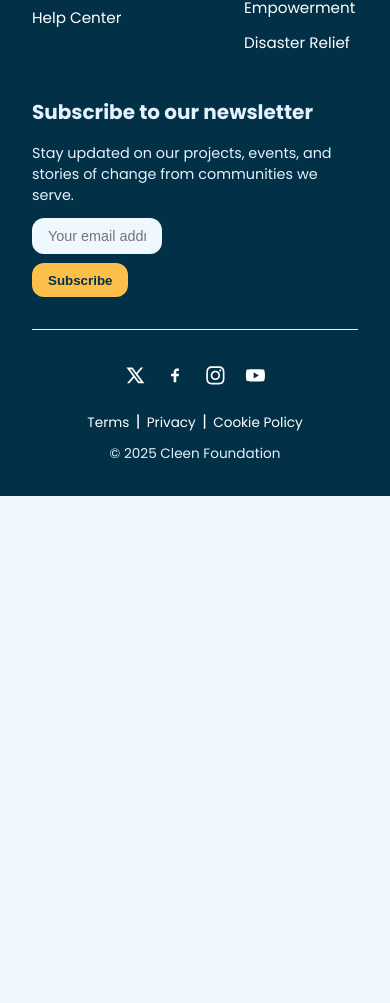
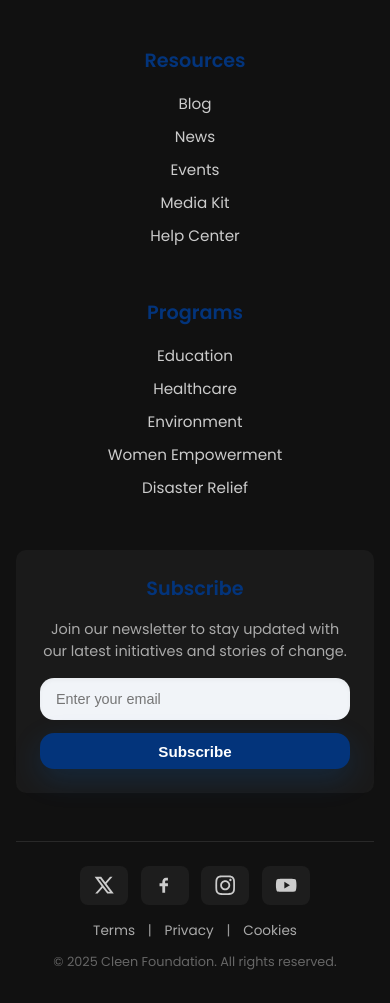
Before and after one commit to aryn-rjpt/cleen-foundation-ngo, a React (Vite) app in the folder frontend/: page /cleen-foundation-ngo/blog in a window 390 px wide. Shown: the part 5869-6872 px from the top of the page. Before the commit the page ends 6365 px from the top, so only its background shows below. Built offline with nearby package versions, Linux system fonts and the light colour scheme.

Commit message:
Improve footer layout with modern responsive design

```diff
--- a/frontend/src/Components/Footer.jsx
+++ b/frontend/src/Components/Footer.jsx
@@ -5,10 +5,13 @@ import { TiSocialFacebook, TiSocialYoutube } from "react-icons/ti";
 import { RiTwitterXLine } from "react-icons/ri";
 
 const Footer = () => {
+  const year = new Date().getFullYear();
+
   return (
     <footer className="footer">
+      {/* Top Grid */}
       <div className="footer-grid">
-        {/* About Section */}
+        {/* About */}
         <div className="footer-column">
           <h3>About Us</h3>
           <ul>
@@ -58,14 +61,16 @@ const Footer = () => {
 
         {/* Newsletter */}
         <div className="footer-column newsletter">
-          <h3>Subscribe to our newsletter</h3>
-          <p>
-            Stay updated on our projects, events, and stories of change from
-            communities we serve.
-          </p>
-          <form>
-            <input type="email" placeholder="Your email address" />
-            <button type="submit">Subscribe</button>
+          <h3>Subscribe</h3>
+          <p>Join our newsletter to stay updated with our latest initiatives and stories of change.</p>
+          <form className="newsletter-form">
+            <input
+              type="email"
+              placeholder="Enter your email"
+              aria-label="Email address for newsletter subscription"
+              required
+            />
+            <button type="submit" className="btn-primary">Subscribe</button>
           </form>
         </div>
       </div>
@@ -73,10 +78,18 @@ const Footer = () => {
       {/* Bottom Bar */}
       <div className="footer-bottom">
         <div className="footer-socials">
-          <a href="#"><RiTwitterXLine /></a>
-          <a href="#"><TiSocialFacebook /></a>
-          <a href="#"><FaInstagram /></a>
-          <a href="#"><TiSocialYoutube /></a>
+          <a href="#" aria-label="Twitter">
+            <RiTwitterXLine />
+          </a>
+          <a href="#" aria-label="Facebook">
+            <TiSocialFacebook />
+          </a>
+          <a href="#" aria-label="Instagram">
+            <FaInstagram />
+          </a>
+          <a href="#" aria-label="YouTube">
+            <TiSocialYoutube />
+          </a>
         </div>
 
         <div className="footer-links">
@@ -84,10 +97,12 @@ const Footer = () => {
           <span>|</span>
           <NavLink to="/privacy">Privacy</NavLink>
           <span>|</span>
-          <NavLink to="/cookies">Cookie Policy</NavLink>
+          <NavLink to="/cookies">Cookies</NavLink>
         </div>
 
-        <div className="footer-copy">© {new Date().getFullYear()} Cleen Foundation</div>
+        <div className="footer-copy">
+          © {year} Cleen Foundation. All rights reserved.
+        </div>
       </div>
     </footer>
   );
--- a/frontend/src/Components/Navbar.jsx
+++ b/frontend/src/Components/Navbar.jsx
@@ -1,29 +1,38 @@
-import React, { useEffect, useState } from 'react';
-import { NavLink } from 'react-router-dom';
+import React, { useEffect, useState, useRef } from 'react';
+import { NavLink, useLocation } from 'react-router-dom';
 
 import '../styles/Navbar.css';
 import Logo from '../assets/Logo.png';
 
 const Navbar = () => {
   const [showNavbar, setShowNavbar] = useState(true);
-  let prevY = window.scrollY;
+  const [isMobileMenuOpen, setIsMobileMenuOpen] = useState(false);
+  const prevY = useRef(window.scrollY);
+  const location = useLocation();
 
   useEffect(() => {
     const handleScroll = () => {
       const currentY = window.scrollY;
-
-      if (currentY < prevY) {
-        setShowNavbar(true); // Scrolling up
+      if (currentY < prevY.current) {
+        setShowNavbar(true);
       } else {
-        setShowNavbar(false); // Scrolling down
+        setShowNavbar(false);
       }
-
-      prevY = currentY;
+      prevY.current = currentY;
     };
 
     window.addEventListener('scroll', handleScroll);
     return () => window.removeEventListener('scroll', handleScroll);
   }, []);
+
+  useEffect(() => {
+    // Close mobile menu on route change for a clean experience
+    setIsMobileMenuOpen(false);
+  }, [location.pathname]);
+
+  const toggleMobileMenu = () => {
+    setIsMobileMenuOpen(prev => !prev);
+  };
 
   return (
     <header className={`navbar-header ${showNavbar ? 'show' : 'hide'}`}>
@@ -34,16 +43,40 @@ const Navbar = () => {
           </NavLink>
         </div>
 
-        <ul className="navbar-links">
-          <li><NavLink to="/cleen-foundation-ngo" end>Home</NavLink></li>
-          <li><NavLink to="/cleen-foundation-ngo/employee">Employee</NavLink></li>
-          <li className="cta"><NavLink to="/cleen-foundation-ngo/donation">+Donation</NavLink></li>
-          <li><NavLink to="/cleen-foundation-ngo/blog">Blog</NavLink></li>
-          <li><NavLink to="/cleen-foundation-ngo/about">About</NavLink></li>
-          <li><NavLink to="/cleen-foundation-ngo/contact">Contact</NavLink></li>
-          <li><NavLink to="/cleen-foundation-ngo/apply">Apply</NavLink></li>
-          <li><NavLink to="/cleen-foundation-ngo/admin">Admin</NavLink></li>
-          <li><NavLink to="/cleen-foundation-ngo/login">Login</NavLink></li>
+        {/* Hamburger Icon */}
+        <button
+          className={`navbar-toggle ${isMobileMenuOpen ? 'open' : ''}`}
+          onClick={toggleMobileMenu}
+          aria-label="Toggle navigation menu"
+          aria-expanded={isMobileMenuOpen}
+        >
+          <span className="hamburger"></span>
+        </button>
+
+        <ul className={`navbar-links ${isMobileMenuOpen ? 'active' : ''}`}>
+          {[
+            { path: '/', label: 'Home' },
+            { path: '/employee', label: 'Employee' },
+            { path: '/donation', label: '+Donation', cta: true },
+            { path: '/blog', label: 'Blog' },
+            { path: '/about', label: 'About' },
+            { path: '/contact', label: 'Contact' },
+            { path: '/apply', label: 'Apply' },
+            { path: '/admin', label: 'Admin' },
+            { path: '/login', label: 'Login' },
+          ].map((link, index) => (
+            <li key={index} className={link.cta ? 'cta' : ''}>
+              <NavLink
+                to={`/cleen-foundation-ngo${link.path}`}
+                end={link.path === '/'}
+                className={({ isActive }) =>
+                  `${isActive ? 'active' : ''} ${link.cta ? 'cta-link' : ''}`
+                }
+              >
+                {link.label}
+              </NavLink>
+            </li>
+          ))}
         </ul>
       </nav>
     </header>
--- a/frontend/src/styles/About.css
+++ b/frontend/src/styles/About.css
@@ -43,13 +43,13 @@
   backdrop-filter: blur(4px);
 }
 
-.about-nav a:hover {
+/* .about-nav a:hover {
   background-color: var(--secondary-color);
   color: #fff;
   border-color: var(--secondary-color);
   transform: translateY(-2px) scale(1.02);
   box-shadow: 0 8px 18px rgba(4, 102, 200, 0.2);
-}
+} */
 
 .about-nav a.active {
   background-color: var(--shivam-primary-color);
--- a/frontend/src/styles/Footer.css
+++ b/frontend/src/styles/Footer.css
@@ -1,22 +1,29 @@
 .footer {
-  background-color: var(--text-color);
-  color: var(--white);
-  font-family: var(--font-family);
-  padding: 4rem 2rem 2rem;
+  background: #111;
+  color: #f2f2f2;
+  font-family: var(--font-family, "Inter", sans-serif);
+  padding: 4rem 1.5rem 2rem;
 }
 
 .footer-grid {
-  display: grid;
-  grid-template-columns: repeat(auto-fit, minmax(180px, 1fr));
-  gap: 2rem;
-  max-width: 1300px;
+  display: flex;
+  flex-wrap: wrap;
+  justify-content: space-between;
+  gap: 3rem;
+  max-width: 1200px;
   margin: 0 auto;
 }
 
+.footer-column {
+  flex: 1 1 220px;
+  min-width: 220px;
+}
+
 .footer-column h3 {
-  font-size: 1.25rem;
+  font-size: 1.2rem;
+  color: var(--primary-color, #fe424d);
   margin-bottom: 1rem;
-  color: var(--highlight-color);
+  font-weight: 600;
 }
 
 .footer-column ul {
@@ -25,168 +32,151 @@
 }
 
 .footer-column ul li {
-  margin-bottom: 0.6rem;
+  margin-bottom: 0.5rem;
 }
 
 .footer-column ul li a {
-  color: var(--white);
+  color: #ccc;
+  font-size: 0.95rem;
   text-decoration: none;
-  font-size: 0.95rem;
   transition: color 0.3s ease;
 }
 
 .footer-column ul li a:hover {
-  color: var(--secondary-color);
+  color: var(--secondary-color, #f87c56);
 }
 
 .footer-column p {
-  color: var(--highlight-color);
+  color: #aaa;
   font-size: 0.9rem;
-  margin-bottom: 0.8rem;
+  line-height: 1.5;
 }
 
-.footer-column input[type="email"] {
-  padding: 0.6rem 1rem;
-  width: 100%;
-  border: none;
-  border-radius: var(--radius);
-  background-color: var(--background-color);
-  margin-bottom: 0.6rem;
-  font-size: 0.9rem;
-  color: var(--text-color);
+.newsletter {
+  background: #1a1a1a;
+  border-radius: 10px;
+  padding: 1.5rem;
 }
 
-.footer-column button {
-  padding: 0.6rem 1rem;
+.newsletter-form {
+  display: flex;
+  flex-wrap: wrap;
+  gap: 0.5rem;
+  margin-top: 1rem;
+}
+
+.newsletter-form input[type="email"] {
+  flex: 1 1 auto;
+  padding: 0.75rem 1rem;
   border: none;
-  border-radius: var(--radius);
-  background-color: var(--secondary-color);
-  color: var(--text-color);
+  border-radius: 6px;
+  font-size: 0.95rem;
+  color: #111;
+  background: #f2f2f2;
+}
+
+.newsletter-form input[type="email"]:focus {
+  outline: none;
+  background: #fff;
+  box-shadow: 0 0 0 2px var(--primary-color, #fe424d);
+}
+
+.newsletter-form button {
+  padding: 0.75rem 1.2rem;
+  background: var(--primary-color, #fe424d);
+  color: #fff;
+  border: none;
+  border-radius: 6px;
   font-weight: 600;
   cursor: pointer;
-  transition: background-color 0.3s ease;
+  transition: background 0.3s ease, transform 0.2s ease;
 }
 
-.footer-column button:hover {
-  background: linear-gradient(to right, var(--primary-color), var(--secondary-color));
-  color: #fff;
-  border: none;
+.newsletter-form button:hover {
+  background: var(--secondary-color, #f87c56);
   transform: translateY(-2px);
-  box-shadow: 0 6px 16px rgba(0, 0, 0, 0.08);
 }
 
 .footer-bottom {
+  max-width: 1200px;
+  margin: 3rem auto 0;
+  padding-top: 1.5rem;
+  border-top: 1px solid rgba(255, 255, 255, 0.1);
   text-align: center;
-  padding-top: 2rem;
-  border-top: 1px solid var(--highlight-color);
-  margin-top: 2rem;
 }
 
 .footer-socials {
+  display: flex;
+  justify-content: center;
+  flex-wrap: wrap;
+  gap: 0.8rem;
   margin-bottom: 1rem;
 }
 
 .footer-socials a {
-  font-size: 1.3rem;
-  color: var(--white);
-  margin: 0 0.6rem;
-  transition: color 0.3s ease, transform 0.3s ease;
+  color: #ccc;
+  font-size: 1.4rem;
+  background: rgba(255, 255, 255, 0.05);
+  padding: 0.5rem 0.8rem;
+  border-radius: 8px; /* rectangle with soft corners */
+  transition: background 0.3s ease, transform 0.2s ease, color 0.3s ease;
+  display: flex;
+  align-items: center;
+  justify-content: center;
 }
 
 .footer-socials a:hover {
-  color: var(--secondary-color);
-  transform: scale(1.2);
+  background: rgba(255, 255, 255, 0.1);
+  color: var(--secondary-color, #f87c56);
+  transform: translateY(-2px);
 }
 
 .footer-links {
-  margin-bottom: 0.6rem;
+  display: flex;
+  justify-content: center;
+  gap: 0.8rem;
+  flex-wrap: wrap;
+  font-size: 0.85rem;
+  color: #999;
+  margin-bottom: 0.8rem;
 }
 
 .footer-links a {
-  color: var(--white);
-  margin: 0 0.4rem;
+  color: #aaa;
   text-decoration: none;
-  font-size: 0.85rem;
+  transition: color 0.3s ease;
 }
 
 .footer-links a:hover {
-  color: var(--secondary-color);
+  color: var(--secondary-color, #f87c56);
 }
 
 .footer-copy {
-  font-size: 0.85rem;
-  color: var(--highlight-color);
+  font-size: 0.8rem;
+  color: #666;
 }
 
-
-@media screen and (max-width: 1000px) {
+/* Mobile Optimizations */
+@media (max-width: 768px) {
   .footer {
-    grid-template-columns: repeat(4, 1fr);
-    grid-template-rows: auto;
+    padding: 3rem 1rem 2rem;
   }
-
-  .newsletter {
-    grid-column: 1/span 4;
+  .footer-grid {
+    flex-direction: column;
+    gap: 2rem;
+    align-items: center; /* centers content horizontally */
+    text-align: center; /* centers text inside columns */
   }
-
-  .footer .newsletter input {
-    width: 40%;
-    display: block;
+  .footer-column {
+    width: 100%;
+    max-width: 400px;
   }
-
-  .footer .copyright {
-    grid-column: 1 / span 2;
-    justify-self: left;
-    margin: 2.5rem 0 0.5rem 0;
+  .newsletter-form {
+    flex-direction: column;
+    align-items: center;
   }
-
-  .footer .socials {
-    grid-column: 1 / span 2;
-    justify-self: left;
-    margin: 0.5rem 0
+  .newsletter-form input[type="email"],
+  .newsletter-form button {
+    width: 100%;
   }
-
-  .footer .links {
-    grid-column: 1 / span 2;
-    justify-self: left;
-    margin: 0.5rem 0
-  }
-
-
 }
-
-@media screen and (max-width: 650px) {
-  .footer {
-    grid-template-columns: repeat(2, 1fr);
-    grid-template-rows: auto;
-  }
-
-  .newsletter {
-    grid-column: 1/span 2;
-  }
-
-  .footer .newsletter input {
-    width: 40%;
-    display: block;
-  }
-
-  .footer .copyright {
-    grid-column: 1 / span 2;
-    justify-self: left;
-    margin: 2.5rem 0 0.5rem 0;
-  }
-
-  .footer .socials {
-    grid-column: 1 / span 2;
-    justify-self: left;
-    margin: 0.5rem 0
-  }
-
-  .footer .links {
-    grid-column: 1 / span 2;
-    justify-self: left;
-    margin: 0.5rem 0
-  }
-
-
-}
--- a/frontend/src/styles/Home.css
+++ b/frontend/src/styles/Home.css
@@ -204,7 +204,6 @@
   max-width: 1200px;
   margin: 0 auto;
   text-align: center;
-
 }
 
 .section-title {
@@ -244,9 +243,6 @@
   box-shadow: 0 20px 50px rgba(0, 0, 0, 0.15);
 }
 
-
-
-
 /* Image */
 .program-card img {
   width: 100%;
@@ -260,14 +256,13 @@
   transform: scale(1.02);
 }
 
-
 /* Content - Vertically Centered */
 .program-content {
   flex: 1;
   display: flex;
   flex-direction: column;
   justify-content: center; /* vertical centering */
-  align-items: center;     /* horizontal centering */
+  align-items: center; /* horizontal centering */
   padding: 2rem 1.5rem;
   text-align: center;
 }
@@ -300,14 +295,16 @@
 }
 
 .read-more-btn:hover {
-  background: linear-gradient(to right, var(--primary-color), var(--secondary-color));
+  background: linear-gradient(
+    to right,
+    var(--primary-color),
+    var(--secondary-color)
+  );
   color: #fff;
   border: none;
   transform: translateY(-2px);
   box-shadow: 0 6px 16px rgba(0, 0, 0, 0.08);
 }
-
-
 
 /*  */
 .testimonials-section {
@@ -489,7 +486,6 @@
   /* display: block; */
 }
 
-
 /* RIGHT Side */
 .blog-content {
   flex: 1;
@@ -529,14 +525,16 @@
 }
 
 .btn-secondary:hover {
-  background: linear-gradient(to right, var(--primary-color, #fe424d), var(--secondary-color, #ff7e67));
+  background: linear-gradient(
+    to right,
+    var(--primary-color, #fe424d),
+    var(--secondary-color, #ff7e67)
+  );
   color: #fff;
   border: none;
   transform: translateY(-2px);
   box-shadow: 0 6px 16px rgba(0, 0, 0, 0.08);
 }
-
-
 
 /*  */
 .newsletter-section {
@@ -600,6 +598,7 @@
   background-color: #f1f4f8;
   transition: box-shadow 0.3s ease, background-color 0.3s ease;
   box-shadow: inset 0 2px 4px rgba(0, 0, 0, 0.04);
+
 }
 
 .newsletter-form input[type="email"]:focus {
@@ -622,8 +621,200 @@
 }
 
 .newsletter-form .btn-primary:hover {
-  background: linear-gradient(to right, var(--primary-color), var(--secondary-color));
+  background: linear-gradient(
+    to right,
+    var(--primary-color),
+    var(--secondary-color)
+  );
   transform: translateY(-3px);
   box-shadow: 0 12px 30px rgba(0, 0, 0, 0.1);
   color: #fff;
 }
+
+/* =====================
+   MOBILE RESPONSIVE STYLES
+   ===================== */
+
+@media (max-width: 768px) {
+  .home-page {
+    margin: 80px auto;
+    padding: 0 1rem;
+  }
+
+  .hero-slider {
+    height: 60vh;
+  }
+
+  .hero-slide {
+    height: 60vh;
+  }
+
+  .hero-caption-section {
+    padding: 3rem 1rem;
+  }
+
+  .hero-caption h1 {
+    font-size: 2rem;
+  }
+
+  .hero-caption p {
+    font-size: 1rem;
+  }
+
+  .hero-buttons {
+    flex-direction: column;
+    gap: 0.8rem;
+  }
+
+  .btn-primary,
+  .btn-secondary {
+    width: 100%;
+    text-align: center;
+  }
+
+  .mv-grid {
+    flex-direction: column;
+    gap: 2rem;
+  }
+
+  .mv-grid.reverse {
+    flex-direction: column;
+  }
+
+  .mv-content h2 {
+    font-size: 2rem;
+  }
+
+  .mv-content p {
+    font-size: 1rem;
+  }
+
+  .programs .container {
+    padding: 0 1rem;
+  }
+
+  .section-title {
+    font-size: 2rem;
+  }
+
+  .program-card {
+    margin-bottom: 2rem;
+  }
+
+  .program-content h3 {
+    font-size: 1.3rem;
+  }
+
+  .program-content p {
+    font-size: 0.95rem;
+  }
+
+  .read-more-btn {
+    padding: 0.5rem 1.5rem;
+    font-size: 0.9rem;
+  }
+
+  .testimonials-section {
+    padding: 3rem 1rem;
+  }
+
+  .testimonials-section .section-title {
+    font-size: 2rem;
+  }
+
+  .testimonial-card {
+    padding: 1.5rem;
+  }
+
+  .testimonial-quote {
+    font-size: 1rem;
+  }
+
+  .partners {
+    padding: 3rem 1rem;
+  }
+
+  .partners .section-title {
+    font-size: 2rem;
+  }
+
+  .partner-logo-slide {
+    height: 100px;
+  }
+
+  .partner-logo-slide img {
+    max-width: 140px;
+  }
+
+  .latest-blog {
+    padding: 3rem 1rem;
+  }
+
+  .latest-blog .section-title {
+    font-size: 2rem;
+  }
+
+  .blog-card-inner {
+    flex-direction: column;
+  }
+
+  .blog-img-wrapper {
+    height: 220px !important;
+  }
+
+  .blog-content {
+    padding: 1.5rem 1rem;
+  }
+
+  .blog-content h3 {
+    font-size: 1.5rem;
+  }
+
+  .blog-content p {
+    font-size: 0.95rem;
+  }
+
+  .btn-secondary {
+    font-size: 0.95rem;
+    padding: 0.6rem 1.2rem;
+  }
+
+  .newsletter-section {
+    padding: 4rem 1rem;
+  }
+
+  .newsletter-wrapper {
+    padding: 2rem 1.5rem;
+  }
+
+  .newsletter-text h2 {
+    font-size: 2rem;
+  }
+
+  .newsletter-text p {
+    font-size: 1rem;
+  }
+
+  .newsletter-form {
+    flex-direction: column;
+    gap: 0.8rem;
+  }
+  .newsletter-form input[type="email"] {
+    padding: 0.5rem 1rem !important;
+    font-size: 0.9rem !important;
+    line-height: 1.2 !important;
+    max-height: 42px !important;
+
+  }
+
+  .newsletter-form .btn-primary {
+    padding: 0.6rem 1.2rem !important;
+    font-size: 0.95rem !important;
+  }
+
+  .newsletter-form .btn-primary {
+    width: 100%;
+  }
+}
+
+/* Include existing desktop styles here after media queries */
--- a/frontend/src/styles/Navbar.css
+++ b/frontend/src/styles/Navbar.css
@@ -1,3 +1,4 @@
+/* ===== NAVBAR STYLES ===== */
 .navbar-header {
   position: fixed;
   top: 0;
@@ -6,23 +7,21 @@
   background-color: var(--white);
   box-shadow: 0 6px 20px var(--shadow-color);
   z-index: 1000;
-  padding: 1.2rem 2rem;
+  padding: 1.4rem 1.2rem;
   backdrop-filter: blur(14px);
   -webkit-backdrop-filter: blur(14px);
   transition: top 0.4s ease-in-out, background-color 0.3s ease, opacity 0.3s ease;
-  border-bottom: 1px solid rgba(0, 0, 0, 0.03);
+  border-bottom: 1px solid rgba(0, 0, 0, 0.05);
 }
 
 .navbar-header.show {
   top: 0;
   opacity: 1;
-  pointer-events: all;
 }
 
 .navbar-header.hide {
   top: -100%;
   opacity: 0;
-  pointer-events: none;
 }
 
 .navbar-container {
@@ -32,13 +31,13 @@
   justify-content: space-between;
   align-items: center;
   font-family: var(--font-family);
+  width: 100%;
 }
 
 .navbar-logo img {
-  height: 56px;
+  height: 50px;
   border-radius: var(--radius);
   transition: transform 0.3s ease;
-  /* border: 3px solid var(--secondary-color); */
   background: white;
 }
 
@@ -46,88 +45,148 @@
   transform: scale(1.05);
 }
 
-
+/* ===== NAV LINKS ===== */
 .navbar-links {
   list-style: none;
   display: flex;
-  gap: 1.8rem;
+  gap: 1.5rem;
   align-items: center;
   margin: 0;
   padding: 0;
 }
 
 .navbar-links li a {
+  position: relative;
   text-decoration: none;
-  font-size: 1.05rem;
+  font-size: 1rem;
   font-weight: 500;
   color: var(--text-color);
-  padding: 0.4rem 0;
-  position: relative;
-  transition: all 0.3s ease;
+  padding: 0.4rem 0.6rem;
+  border-radius: 6px;
+  display: inline-block;
+  transition: transform 0.3s ease, background 0.3s ease, color 0.3s ease;
 }
 
-/* Hover underline animation */
+/* Hover: Gradient + white text */
+.navbar-links li a:hover:not(.active),
+.navbar-links li a:focus-visible:not(.active) {
+  background: linear-gradient(to right, var(--primary-color), var(--secondary-color));
+  color: var(--white);
+  transform: translateY(-2px);
+}
+
+/* Active: underline only */
 .navbar-links li a::after {
   content: "";
   position: absolute;
-  left: 0;
-  bottom: -4px;
+  left: 50%;
+  bottom: 0;
+  transform: translateX(-50%);
   width: 0%;
   height: 2px;
-  background-color: var(--primary-color);
+  background: var(--primary-color);
+  border-radius: 1px;
   transition: width 0.3s ease;
 }
 
-.navbar-links li a.active {
-  color: var(--primary-color);
+.navbar-links li a.active::after {
+  width: 60%;
 }
 
-.navbar-links li a:hover {
-  background: linear-gradient(to right, var(--primary-color), var(--secondary-color));
-  color: #fff !important;
-  transform: translateY(-2px);
-  box-shadow: 0 6px 16px rgba(0, 0, 0, 0.08);
-  border-radius: 10px;
-  padding: 0.45rem 1.1rem;
-}
-
-.navbar-links li a.active::after {
-  width: 100%;
-}
-
-
+/* CTA */
 .navbar-links li.cta a {
   background: var(--primary-color);
   color: var(--white);
-  padding: 0.45rem 1.1rem;
+  padding: 0.5rem 1rem;
   border-radius: 8px;
   font-weight: 600;
-  transition: background-color 0.3s ease;
-  box-shadow: 0 4px 12px var(--shadow-color);
+  transition: background 0.3s ease, transform 0.3s ease;
 }
 
 .navbar-links li.cta a:hover {
   background: linear-gradient(to right, var(--primary-color), var(--secondary-color));
-  color: white;
   transform: translateY(-2px);
-  box-shadow: 0 6px 16px rgba(0, 0, 0, 0.08);
-  border-radius: 10px;
 }
 
+/* ===== HAMBURGER ===== */
+.navbar-toggle {
+  display: none;
+  background: none;
+  border: none;
+  cursor: pointer;
+  position: relative;
+  width: 28px;
+  height: 24px;
+  z-index: 1200;
+}
 
+.navbar-toggle .hamburger,
+.navbar-toggle .hamburger::before,
+.navbar-toggle .hamburger::after {
+  content: '';
+  position: absolute;
+  left: 0;
+  width: 100%;
+  height: 3px;
+  background-color: var(--text-color);
+  transition: all 0.3s ease;
+  border-radius: 3px;
+}
+
+.navbar-toggle .hamburger {
+  top: 50%;
+  transform: translateY(-50%);
+}
+
+.navbar-toggle .hamburger::before {
+  top: -9px;
+}
+
+.navbar-toggle .hamburger::after {
+  top: 9px;
+}
+
+.navbar-toggle.open .hamburger {
+  background-color: transparent;
+}
+
+.navbar-toggle.open .hamburger::before {
+  transform: rotate(45deg) translate(5px, 5px);
+}
+
+.navbar-toggle.open .hamburger::after {
+  transform: rotate(-45deg) translate(5px, -5px);
+}
+
+/* ===== MOBILE STYLES ===== */
 @media (max-width: 768px) {
-  .navbar-container {
-    flex-direction: column;
-    align-items: flex-start;
-    gap: 1.2rem;
+  .navbar-toggle {
+    display: block;
+  }
+  .navbar-header {
+    padding: 0.7rem 1.2rem;
   }
 
   .navbar-links {
+    position: absolute;
+    top: 100%;
+    left: 0;
+    right: 0;
+    background: var(--white);
     flex-direction: column;
-    width: 100%;
-    gap: 1rem;
-    padding-top: 1rem;
-    border-top: 1px solid rgba(0, 0, 0, 0.06);
+    align-items: flex-start;
+    padding: 1rem;
+    gap: 0.8rem;
+    display: none;
+    border-top: 1px solid rgba(0, 0, 0, 0.05);
+    box-shadow: 0 6px 16px rgba(0, 0, 0, 0.08);
+    max-height: 80vh; /* enough height with scroll if overflow */
+    overflow-y: auto;
+    z-index: 1100;
+  }
+
+  .navbar-links.active {
+    display: flex !important;
   }
 
   .navbar-links li {
@@ -136,13 +195,21 @@
 
   .navbar-links li a,
   .navbar-links li.cta a {
-    display: block;
     width: 100%;
-    padding: 0.6rem 0;
     text-align: left;
+    padding: 0.6rem 0.8rem;
   }
 
   .navbar-links li.cta a {
     text-align: center;
   }
+
+  .navbar-links li a::after {
+    left: 0;
+    transform: none;
+  }
+
+  .navbar-links li a.active::after {
+    width: 30%;
+  }
 }
```
